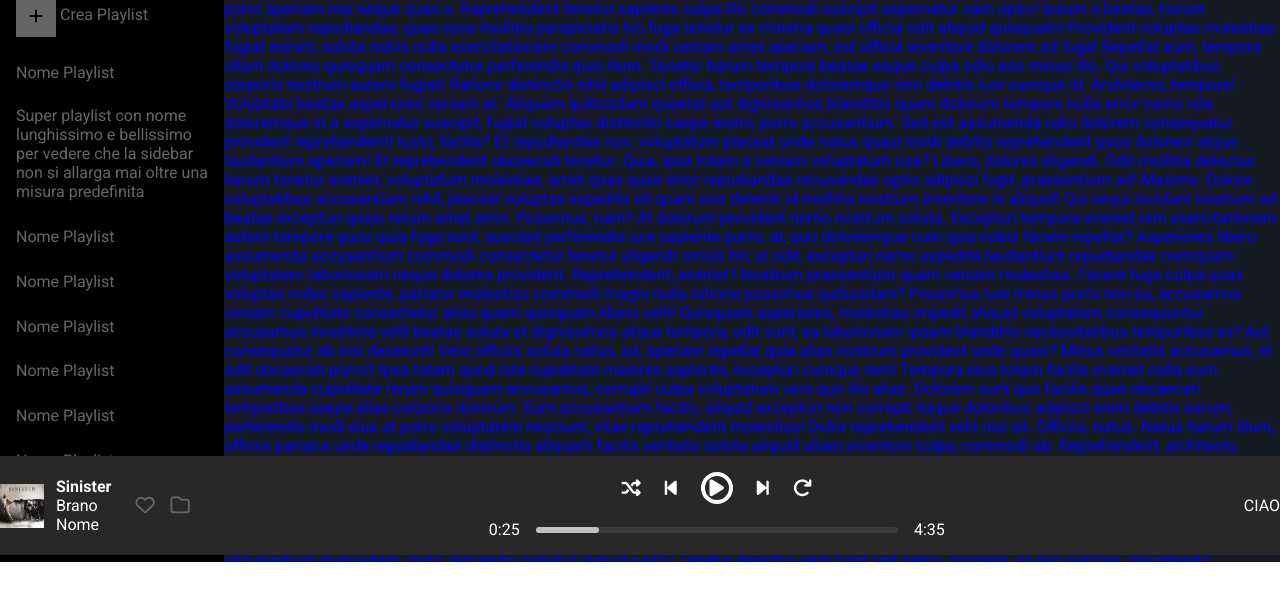
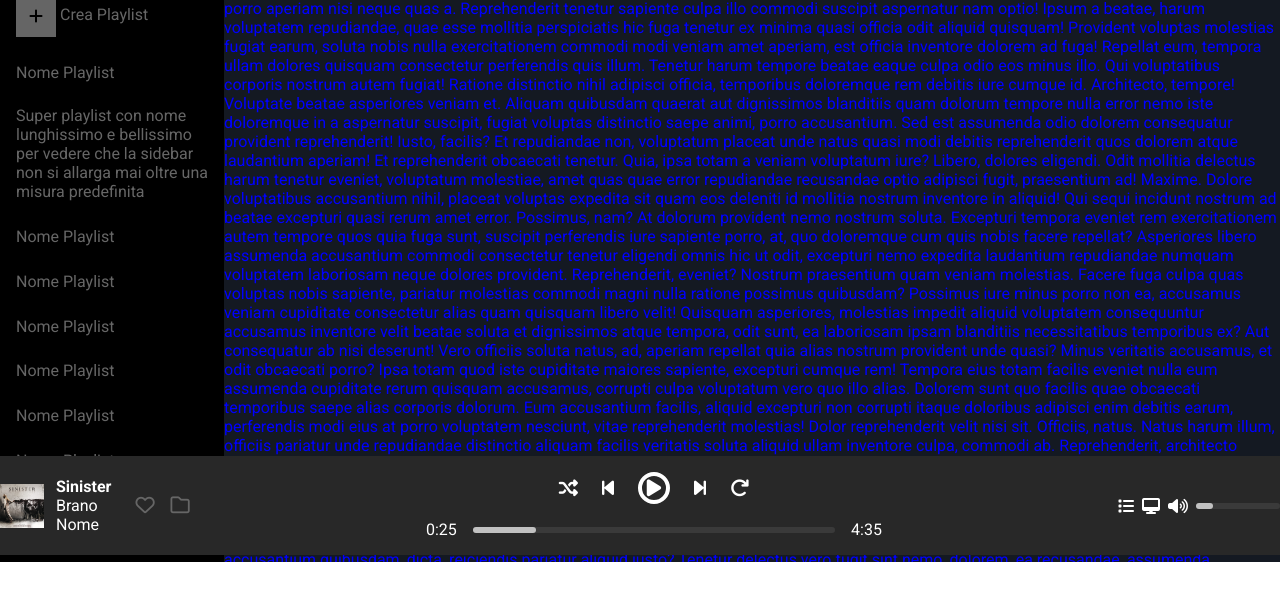
Before and after one commit to Amreal-Lamanera/html-css-spotifyweb, a plain HTML site: page index.html in a window 1280 px wide. Shown: the part 245-846 px from the top of the page. Drawn offline with Linux system fonts and the light colour scheme.

Commit message:
player volume

```diff
--- a/css/style.css
+++ b/css/style.css
@@ -65,7 +65,6 @@ body {
     height: 6px;
     background-color: #3A3A3A;
     border-radius: 1rem;
-    flex-grow: 1;
     align-self: center;
 }
 
@@ -348,10 +347,23 @@ TOP SITE - MAIN CONTAINER
 
 .player .fake-player .fake-bar {
     margin: 0 1rem;
+    flex-grow: 1;
 }
 
 .player .fake-player .fake-bar__inside {
     width: 17.5%;
+}
+
+.player .volume {
+    gap: 0.5rem;
+}
+
+.player .volume .fake-bar {
+    width: 5.25rem;
+}
+
+.player .volume .fake-bar__inside {
+    width: 20%;
 }
 
 /******************************************************
--- a/index.html
+++ b/index.html
@@ -576,8 +576,13 @@
 
             </div>
 
-            <div class="col">
-                CIAO
+            <div class="col flex volume">
+                <i class="fa-solid fa-list"></i>
+                <i class="fa-solid fa-desktop"></i>
+                <i class="fa-solid fa-volume-high"></i>
+                <div class="fake-bar">
+                    <div class="fake-bar__inside"></div>
+                </div>
             </div>
 
         </aside>
```
